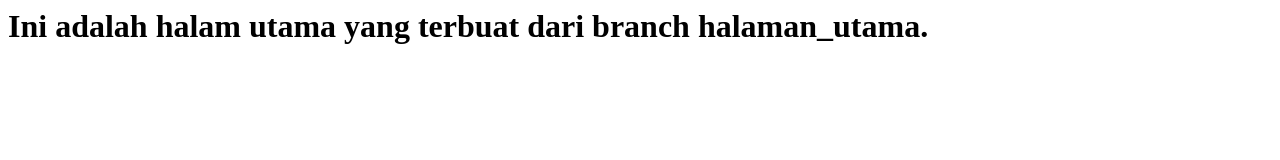
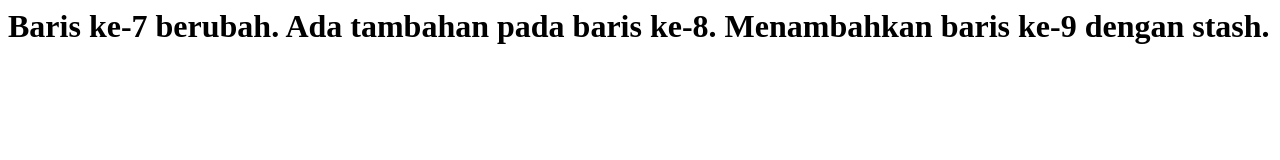
Before and after one commit to ridhoooooooo/Coba, a plain HTML site: page index.html in a window 1280 px wide. Drawn offline with Linux system fonts and the light colour scheme.

Commit message:
stash apply dan drop

```diff
--- a/index.html
+++ b/index.html
@@ -4,7 +4,12 @@
         </head>
         <body>
             <h1>
-             Ini adalah halam utama yang terbuat dari branch halaman_utama.
+                 <h1>
+                    Baris ke-7 berubah.
+                    Ada tambahan pada baris ke-8.
+                    <!-- kosong -->
+                    Menambahkan baris ke-9 dengan stash.
+                 </h1>
             </h1>
         </body>
 </html>
```
